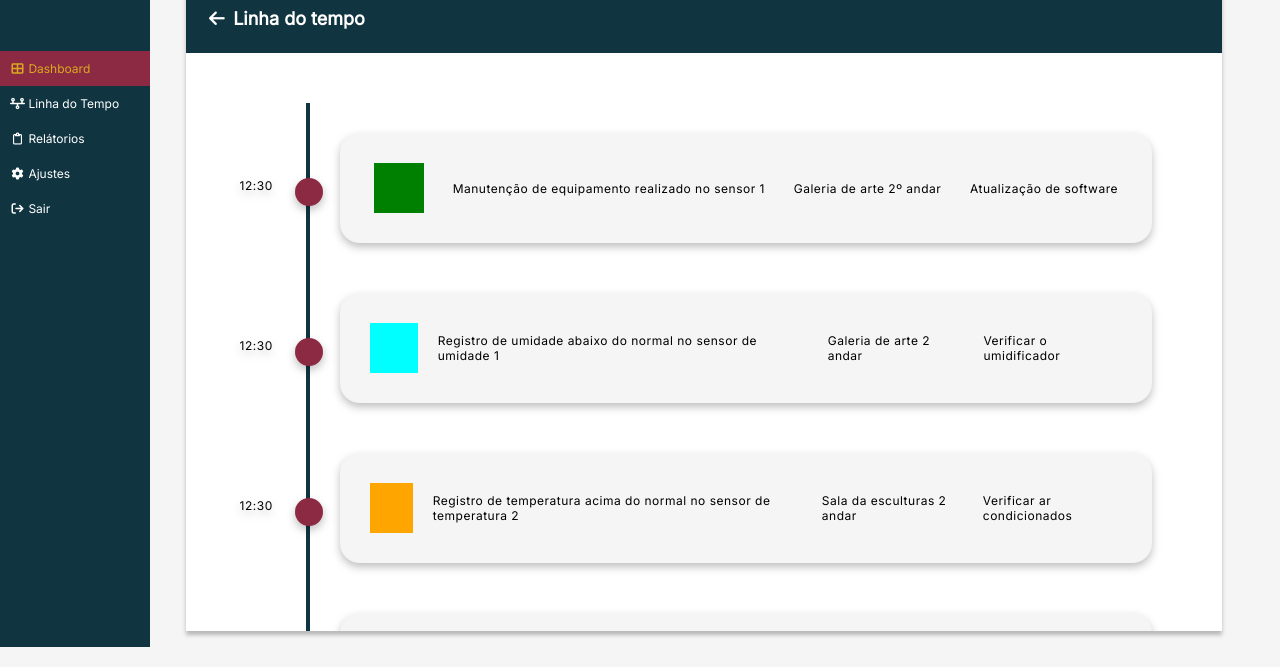
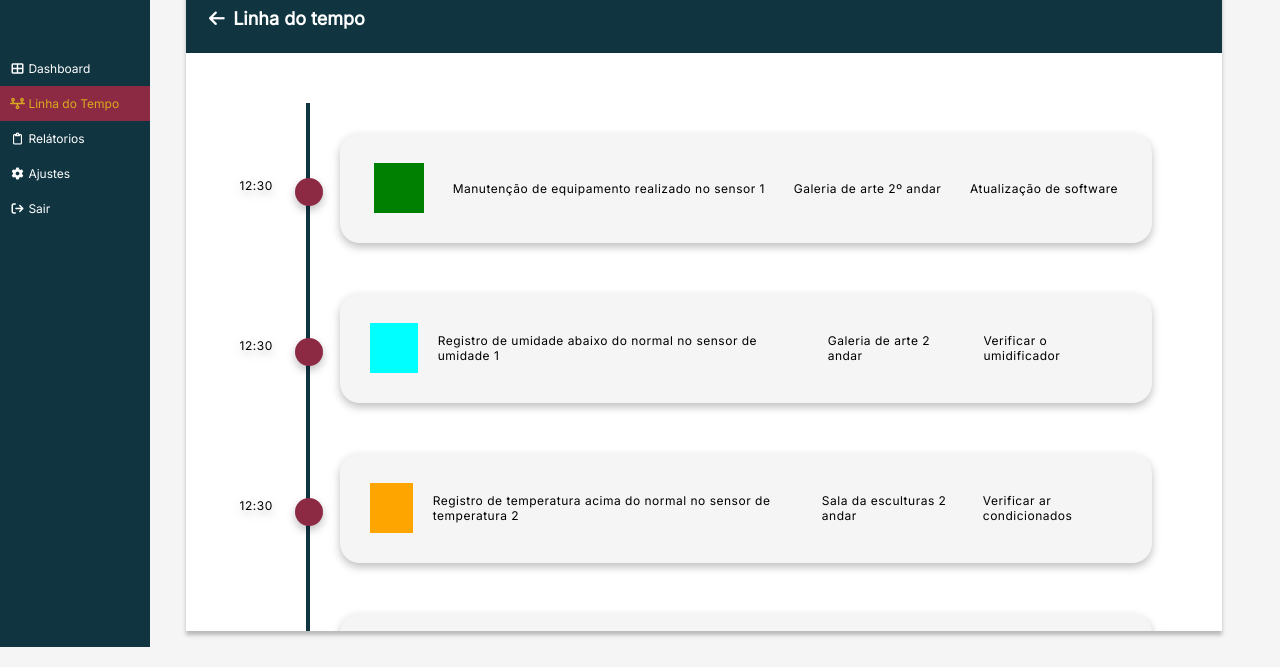
Before and after one commit to Art-Vision-Tech/Art-Vision-Tech-Weabsite, a plain HTML site: page linha_do_tempo/linha_do_tempo.html in a window 1280 px wide. Shown: the part 153-820 px from the top of the page. Drawn offline with Linux system fonts and the light colour scheme.

Commit message:
Update linha_do_tempo.html

```diff
--- a/linha_do_tempo/linha_do_tempo.html
+++ b/linha_do_tempo/linha_do_tempo.html
@@ -22,8 +22,8 @@
     <div id="sidebar">
         <img id="logo" src="logo.png" alt="Logo Museu">
         <div id="sidebar-menu">
-            <a class="active" href="#DASHBOARD"> <i class="fa fa-fw fa-solid fa-table-cells-large"></i> Dashboard </a>
-            <a href="#Linha do Tempo"> <i class="fa fa-fw fa-solid fa-timeline"></i> Linha do Tempo </a>
+            <a href="#DASHBOARD"> <i class="fa fa-fw fa-solid fa-table-cells-large"></i> Dashboard </a>
+            <a class="active"  href="#Linha do Tempo"> <i class="fa fa-fw fa-solid fa-timeline"></i> Linha do Tempo </a>
             <a href="#Relátorios"> <i class="fa fa-fw fa-regular fa-clipboard"></i> Relátorios </a>
             <a href="#Ajustes"> <i class="fa fa-fw fa-solid fa-gear"></i> Ajustes </a>
             <a href="#Sair"> <i class="fa fa-fw fa-solid fa-arrow-right-from-bracket"></i> Sair </a>
```
